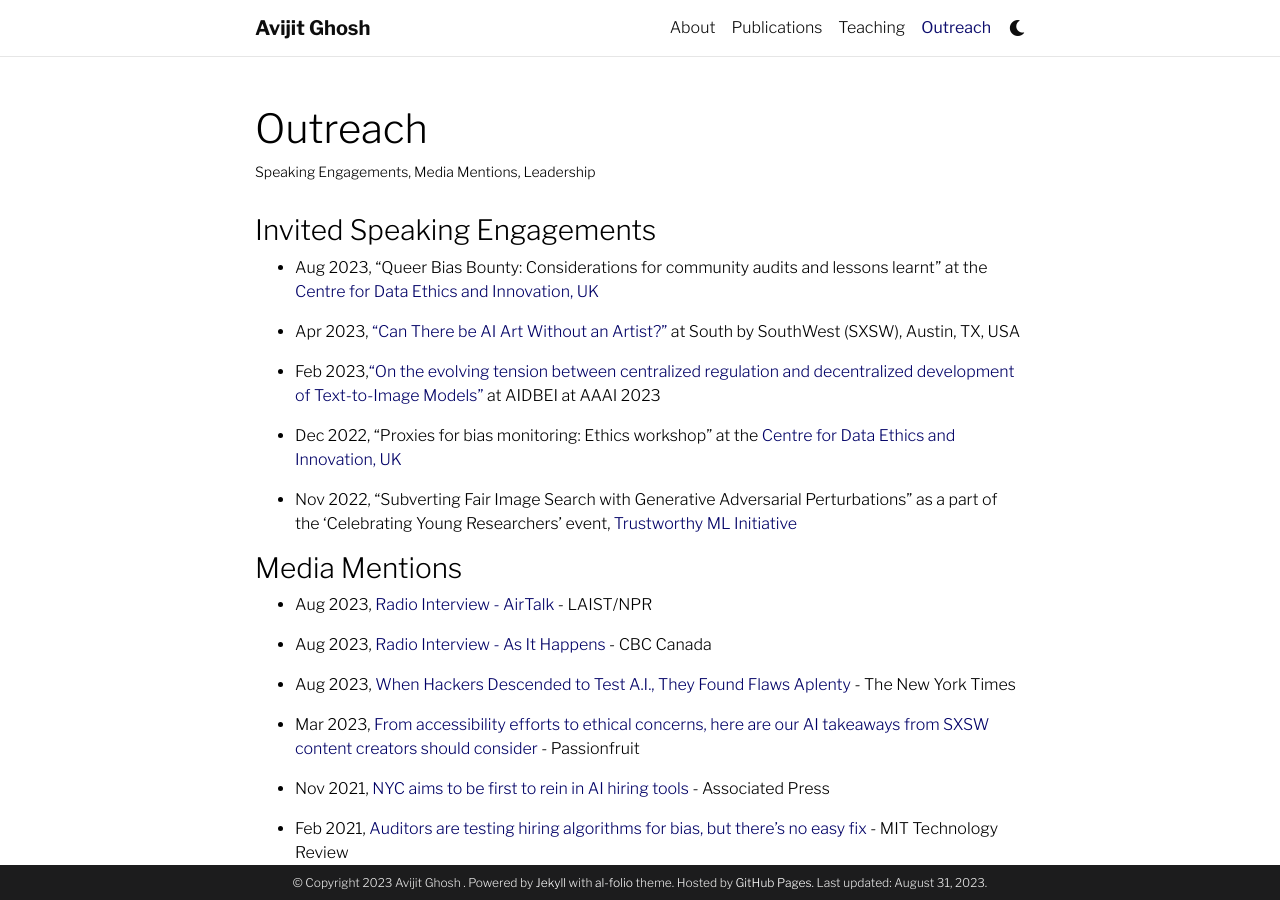
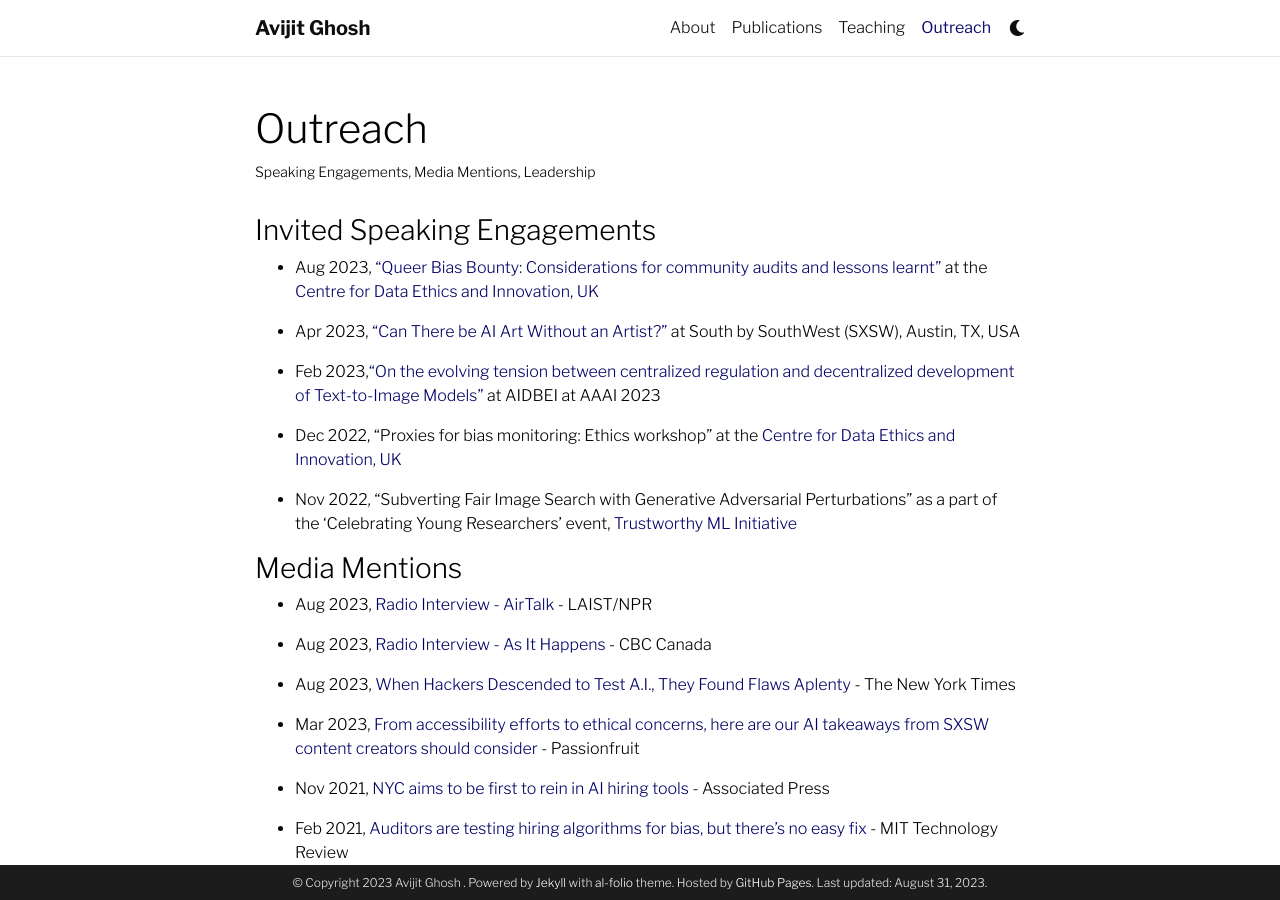
Before and after one commit to evijit/evijit.github.io, a Jekyll site: the page built from _pages/talks.md, in a window 1280 px wide and 900 px high. Built offline with Jekyll 4.4.1, drawn with Linux system fonts in a browser that asks for light colours; comment, search, counter and statistics services are not loaded; a style sheet for code colours, icons or effects is not loaded; part of the change alters nothing that is shown.

```diff
--- a/_pages/talks.md
+++ b/_pages/talks.md
@@ -9,8 +9,8 @@ nav_order: 6
 
 ### Invited Speaking Engagements
 
-- Aug 2023, "Queer Bias Bounty: Considerations for community audits and
-lessons learnt" at the [Centre for Data Ethics and Innovation, UK](https://www.gov.uk/government/organisations/centre-for-data-ethics-and-innovation)
+- Aug 2023, ["Queer Bias Bounty: Considerations for community audits and
+lessons learnt"](https://docs.google.com/presentation/d/1NzmBZMqnJ42iRMUehJWNxhO2B6YdWrYFKEwMaE3cm14/present?slide=id.g275f906db51_0_268) at the [Centre for Data Ethics and Innovation, UK](https://www.gov.uk/government/organisations/centre-for-data-ethics-and-innovation)
 
 - Apr 2023,  ["Can There be AI Art Without an Artist?"](https://schedule.sxsw.com/2023/events/PP122773) at South by SouthWest (SXSW), Austin, TX, USA
 
```
